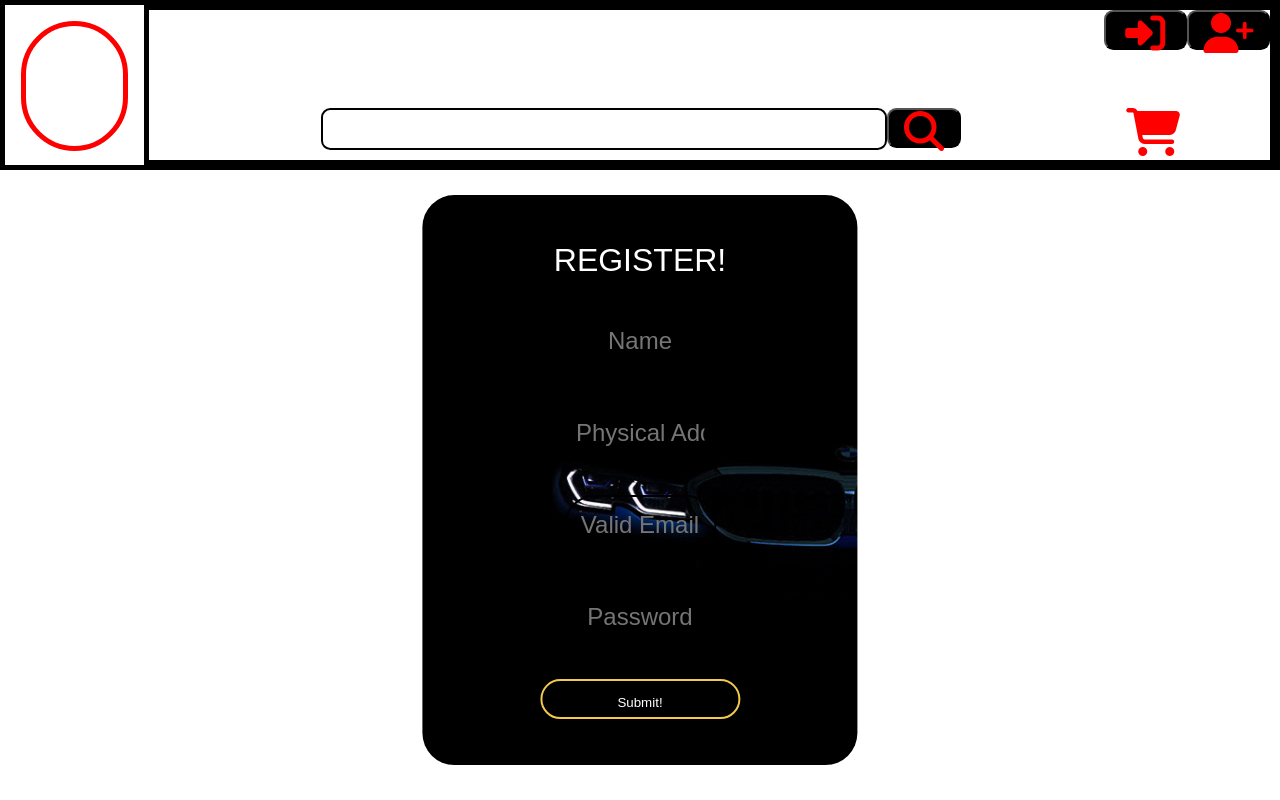
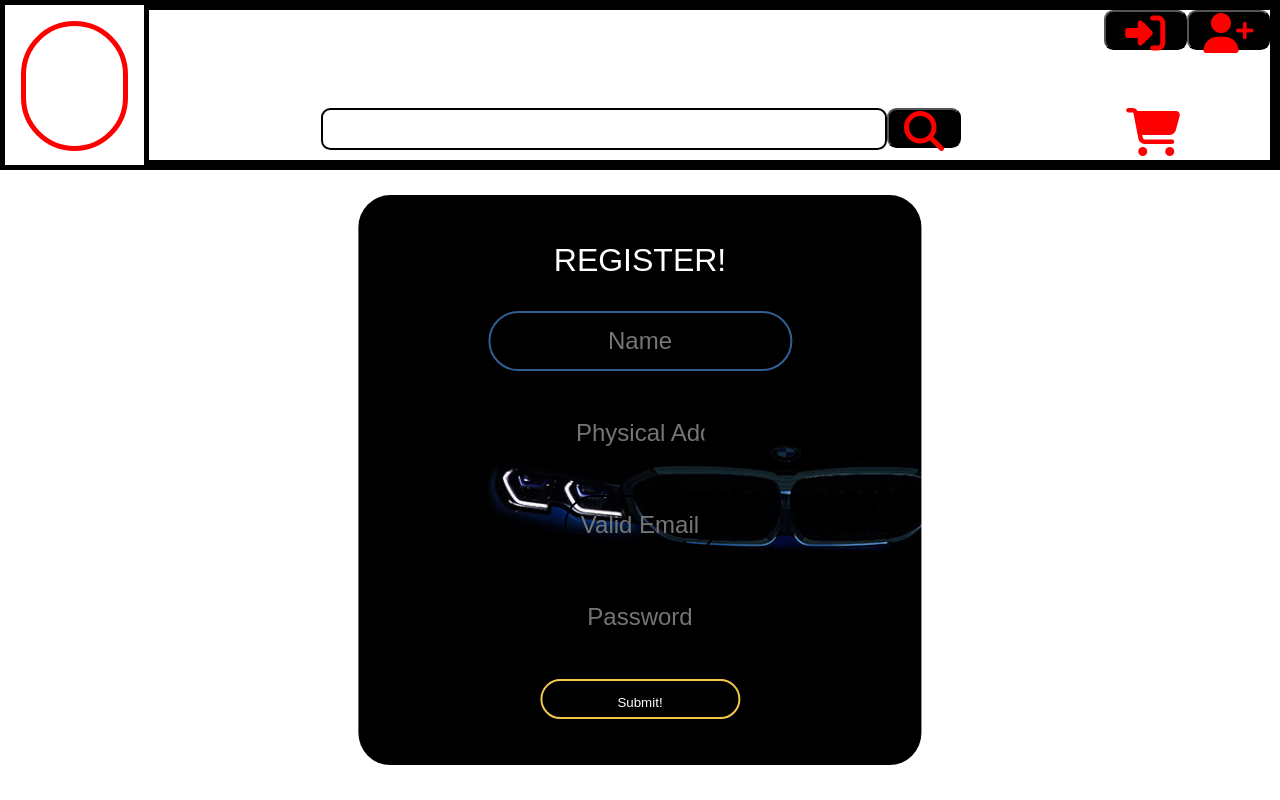
Before and after one commit to henryDozie/PickAutoParts, a React (Create React App) app in the folder pickautoparts/client/: page /register in a window 1280 px wide. Built offline with nearby package versions, Linux system fonts and the light colour scheme.

Commit message:
added more flexibility to the register form

```diff
--- a/pickautoparts/client/src/components/registerForm.js
+++ b/pickautoparts/client/src/components/registerForm.js
@@ -27,13 +27,14 @@ import { withRouter } from 'react-router-dom';
         {this.props.errorText && <p>{this.props.errorText}</p>}
         <form
           onSubmit={(e) => this.props.handleRegister(e, this.state)}
-          className="loginForm"
+          className="registerForm loginForm"
         >
           <h1>Register!</h1>
           <input
             type="text"
             name="name"
             placeholder="Name"
+            autoFocus
             value={this.state.name}
             onChange={this.handleChange}
           />
```
